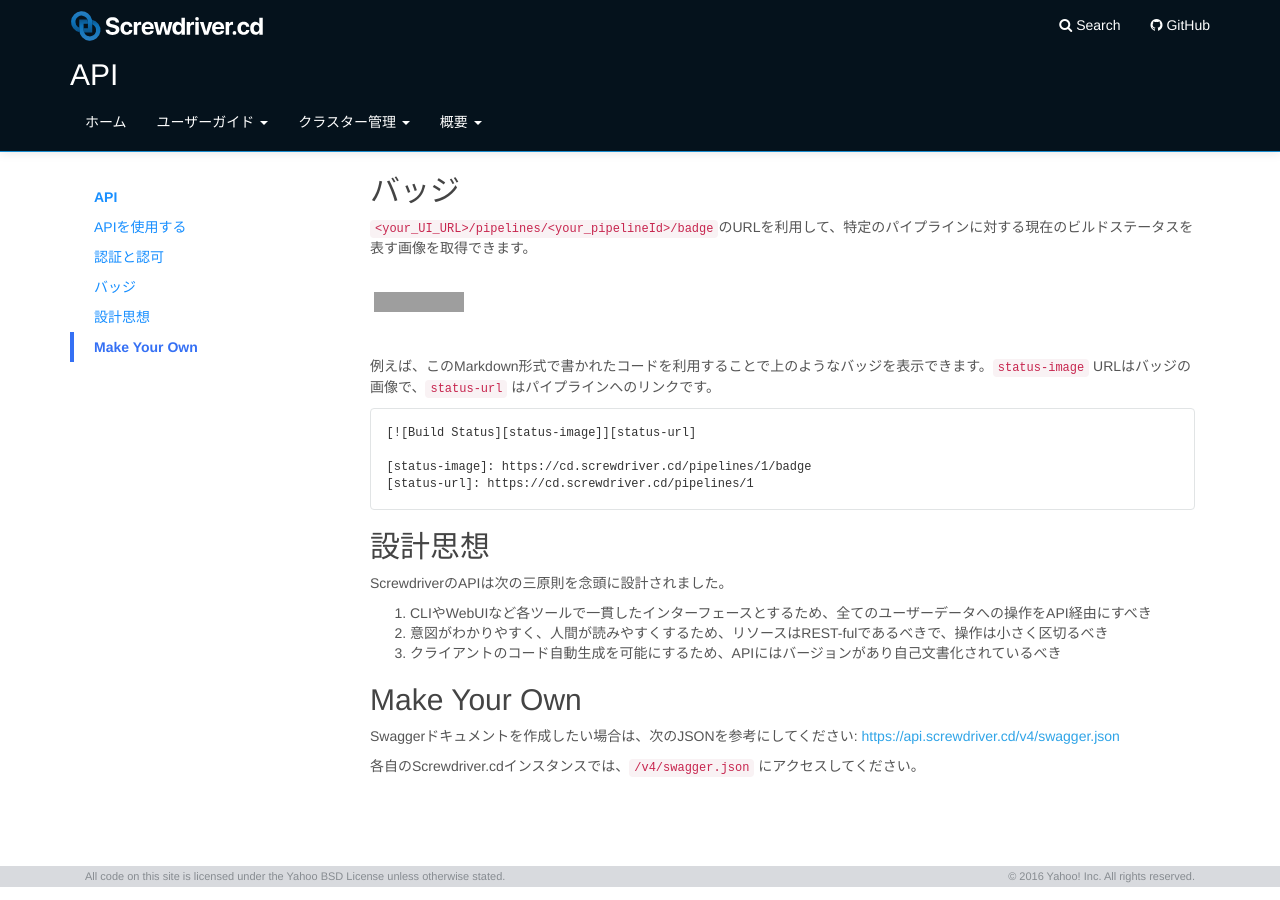
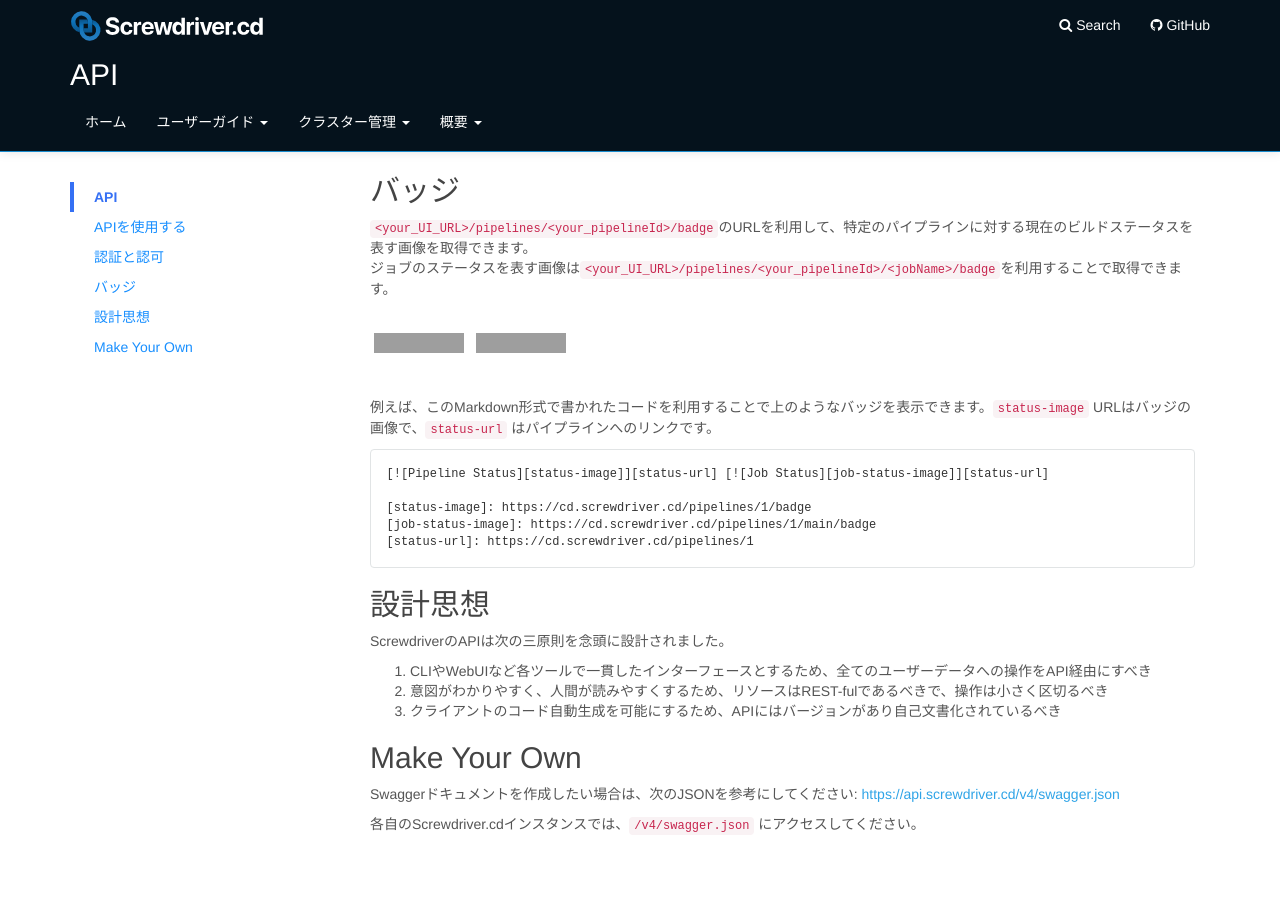
Before and after one commit to screwdriver-cd/guide, a Jekyll site: the page built from docs/ja/user-guide/api.md, in a window 1280 px wide and 900 px high, scrolled down 4146 px. Built offline with Jekyll 4.4.1, drawn with Linux system fonts in a browser that asks for light colours; grey boxes are pictures that could not be loaded.

Commit message:
Update api.md

````diff
--- a/docs/ja/user-guide/api.md
+++ b/docs/ja/user-guide/api.md
@@ -113,15 +113,17 @@ ScrewdriverのユーザAPIトークンは [Screwdriver's user settings page](htt
 ## バッジ
 
 `<your_UI_URL>/pipelines/<your_pipelineId>/badge`のURLを利用して、特定のパイプラインに対する現在のビルドステータスを表す画像を取得できます。
+ジョブのステータスを表す画像は`<your_UI_URL>/pipelines/<your_pipelineId>/<jobName>/badge`を利用することで取得できます。
 
-[![Build Status](https://cd.screwdriver.cd/pipelines/1/badge)](https://cd.screwdriver.cd/pipelines/1)
+[![Pipeline Status](https://cd.screwdriver.cd/pipelines/1/badge)](https://cd.screwdriver.cd/pipelines/1) [![Job Status](https://cd.screwdriver.cd/pipelines/1/main/badge)](https://cd.screwdriver.cd/pipelines/1/main)
 
 例えば、このMarkdown形式で書かれたコードを利用することで上のようなバッジを表示できます。`status-image` URLはバッジの画像で、`status-url` はパイプラインへのリンクです。
 
 ```markdown
-[![Build Status][status-image]][status-url]
+[![Pipeline Status][status-image]][status-url] [![Job Status][job-status-image]][status-url]
 
 [status-image]: https://cd.screwdriver.cd/pipelines/1/badge
+[job-status-image]: https://cd.screwdriver.cd/pipelines/1/main/badge
 [status-url]: https://cd.screwdriver.cd/pipelines/1
 ```
 
````
